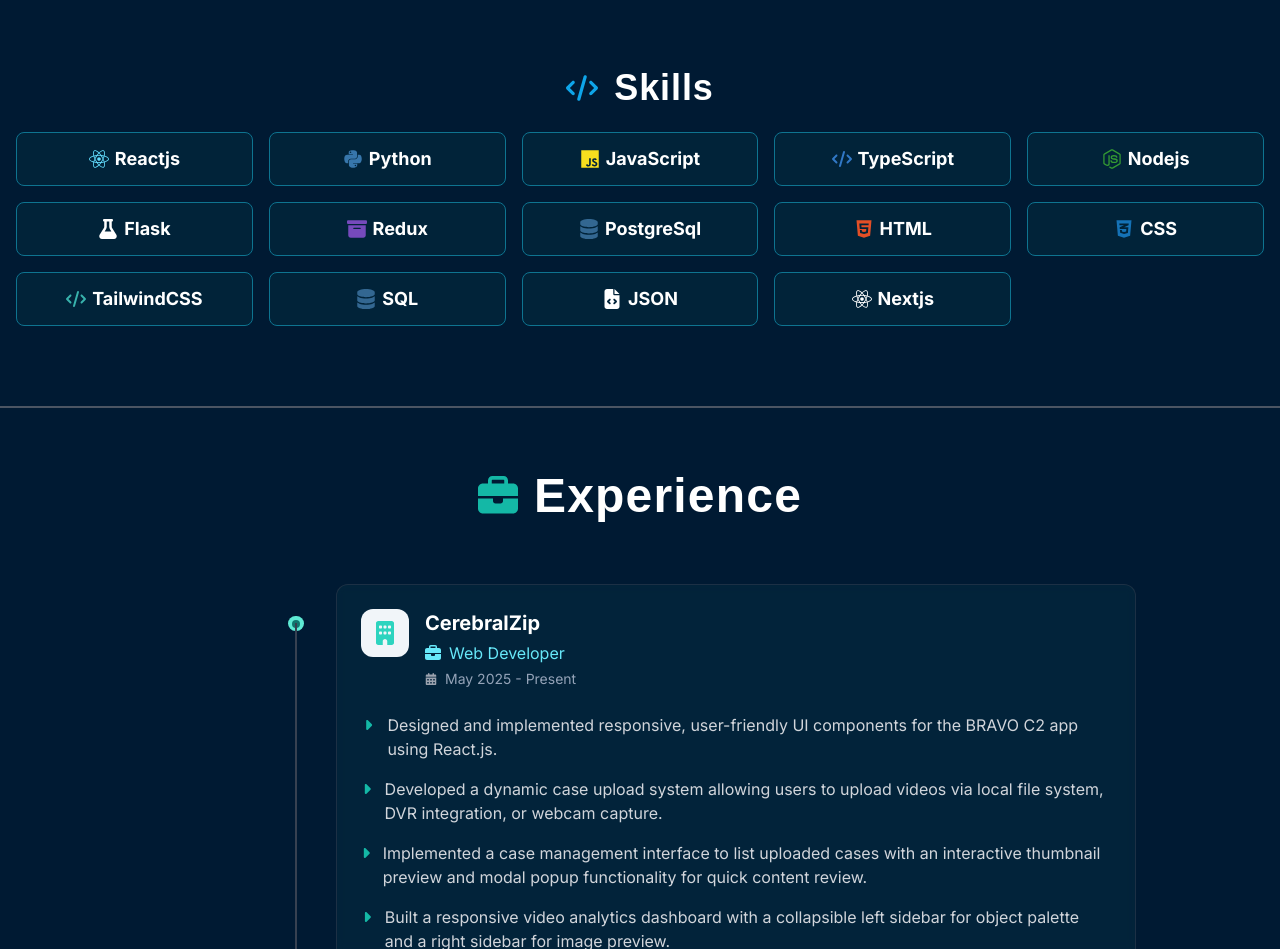
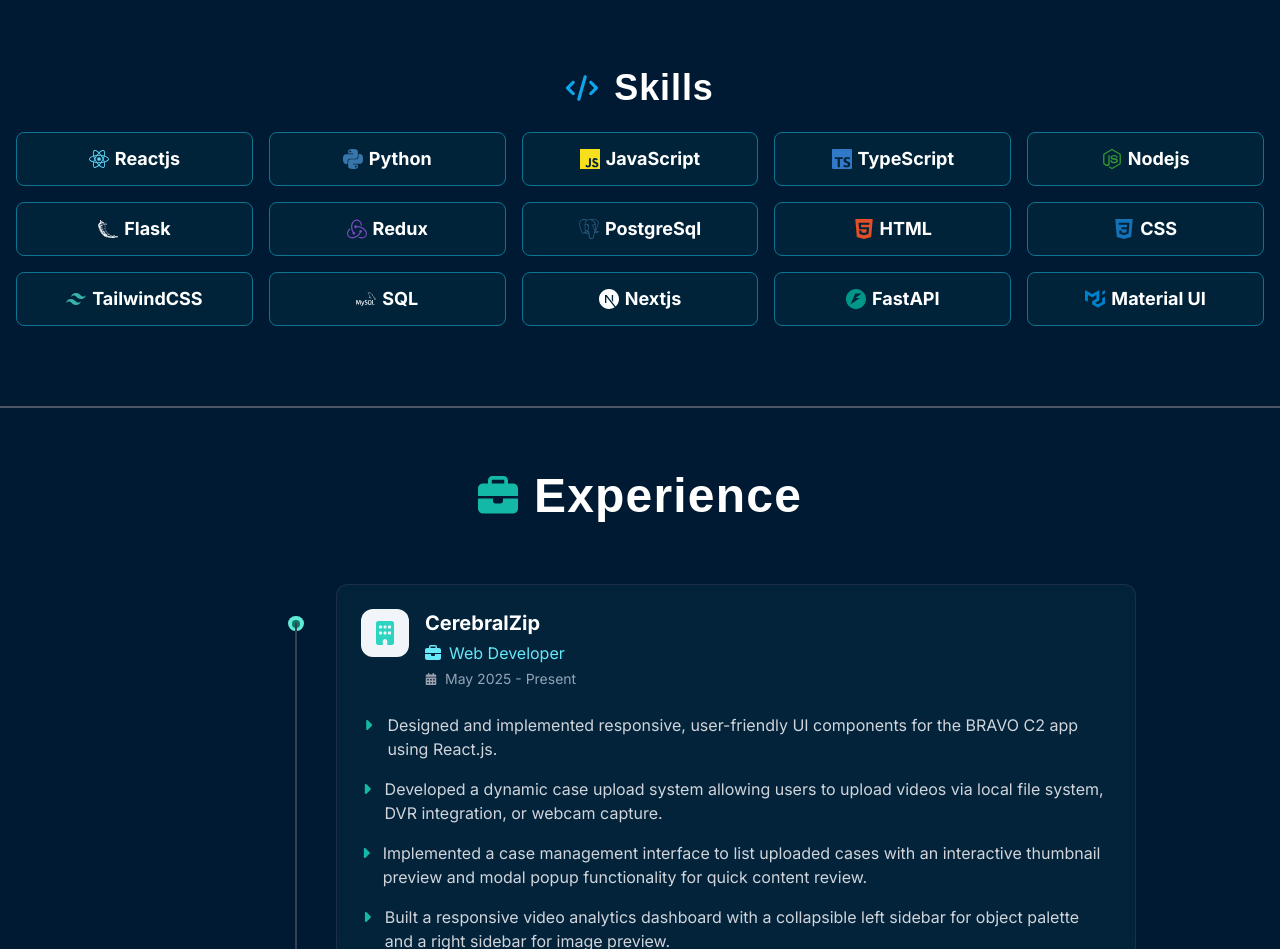
Before and after one commit to mokshit108/portfolio-mokshit-shah, a Next.js app: page / in a window 1280 px wide. Shown: the part 820-1769 px from the top of the page. Built offline with nearby package versions, Linux system fonts and the light colour scheme; a web font is replaced by a local one.

Commit message:
Updated Skills Icon in json and updated SkillCard

```diff
--- a/package.json
+++ b/package.json
@@ -16,7 +16,8 @@
     "framer-motion": "^12.0.8",
     "next": "^15.1.6",
     "react": "^19.0.0",
-    "react-dom": "^19.0.0"
+    "react-dom": "^19.0.0",
+    "react-icons": "^5.5.0"
   },
   "devDependencies": {
     "@eslint/eslintrc": "^3",
--- a/src/app/component/Skill/SkillCard.js
+++ b/src/app/component/Skill/SkillCard.js
@@ -1,20 +1,72 @@
-import { FontAwesomeIcon } from '@fortawesome/react-fontawesome';
-import * as brandIcons from '@fortawesome/free-brands-svg-icons';
-import * as solidIcons from '@fortawesome/free-solid-svg-icons';
+import {
+  SiTailwindcss,
+  SiNextdotjs,
+  SiRedux,
+  SiTypescript,
+  SiPostgresql,
+  SiFastapi,
+  SiMui,
+  SiReact,
+  SiPython,
+  SiJavascript,
+  SiNodedotjs,
+  SiFlask,
+  SiHtml5,
+  SiCss3,
+  SiJson,
+  SiMysql
+} from 'react-icons/si';
 
 const SkillCard = ({ skill }) => {
-  // Function to get the correct icon based on type and name
-  const getIcon = (iconName, type) => {
-    return type === 'brand' ? brandIcons[iconName] : solidIcons[iconName];
+  // Function to get React Icon component
+  const getReactIcon = (reactIconName) => {
+    const reactIcons = {
+      SiTailwindcss,
+      SiNextdotjs,
+      SiRedux,
+      SiTypescript,
+      SiPostgresql,
+      SiFastapi,
+      SiMui,
+      SiReact,
+      SiPython,
+      SiJavascript,
+      SiNodedotjs,
+      SiFlask,
+      SiHtml5,
+      SiCss3,
+      SiJson,
+      SiMysql
+    };
+    return reactIcons[reactIconName];
+  };
+
+  // Function to render the icon
+  const renderIcon = () => {
+    const ReactIconComponent = getReactIcon(skill.reactIcon);
+    if (ReactIconComponent) {
+      return (
+        <ReactIconComponent
+          className="w-4 h-4 sm:w-5 sm:h-5"
+          style={{ color: skill.color }}
+        />
+      );
+    }
+
+    // Fallback for missing icons - show first letter
+    return (
+      <div
+        className="w-4 h-4 sm:w-5 sm:h-5 flex items-center justify-center"
+        style={{ color: skill.color }}
+      >
+        <span className="text-xs font-bold">{skill.title.charAt(0)}</span>
+      </div>
+    );
   };
 
   return (
     <div className="flex justify-center items-center gap-1.5 p-2 sm:p-3 rounded-lg bg-teal-500 bg-opacity-5 border border-cyan-700 hover:bg-teal-500 hover:bg-opacity-90 transition-all duration-300 hover:transform hover:scale-105">
-      <FontAwesomeIcon
-        icon={getIcon(skill.iconName, skill.type)}
-        className="w-4 h-4 sm:w-5 sm:h-5"
-        style={{ color: skill.color }}
-      />
+      {renderIcon()}
       <span className="font-bold font-sans text-center text-white text-sm sm:text-base md:text-lg">{skill.title}</span>
     </div>
   );
--- a/src/app/data/skills.json
+++ b/src/app/data/skills.json
@@ -4,85 +4,106 @@
         "title": "Reactjs",
         "iconName": "faReact",
         "color": "#61DAFB",
-        "type": "brand"
+        "type": "brand",
+        "reactIcon": "SiReact"
       },
       {
         "title": "Python",
         "iconName": "faPython",
         "color": "#3776AB",
-        "type": "brand"
+        "type": "brand",
+        "reactIcon": "SiPython"
       },
       {
         "title": "JavaScript",
         "iconName": "faJs",
         "color": "#F7DF1E",
-        "type": "brand"
+        "type": "brand",
+        "reactIcon": "SiJavascript"
       },
       {
-    "title": "TypeScript",
-    "iconName": "faCode",
-    "color": "#3178C6",
-    "type": "solid"
-  },
+        "title": "TypeScript",
+        "iconName": "faJs",
+        "color": "#3178C6",
+        "type": "brand",
+        "reactIcon": "SiTypescript"
+      },
       {
         "title": "Nodejs",
         "iconName": "faNodeJs",
         "color": "#339933",
-        "type": "brand"
+        "type": "brand",
+        "reactIcon": "SiNodedotjs"
       },
       {
         "title": "Flask",
         "iconName": "faFlask",
         "color": "#FFFFFF",
-        "type": "solid"
+        "type": "solid",
+        "reactIcon": "SiFlask"
       },
       {
         "title": "Redux",
         "iconName": "faBoxArchive",
         "color": "#764ABC",
-        "type": "solid"
+        "type": "solid",
+        "reactIcon": "SiRedux"
       },
       {
         "title": "PostgreSql",
         "iconName": "faDatabase",
         "color": "#336791",
-        "type": "solid"
+        "type": "solid",
+        "reactIcon": "SiPostgresql"
       },
       {
         "title": "HTML",
         "iconName": "faHtml5",
         "color": "#E34F26",
-        "type": "brand"
+        "type": "brand",
+        "reactIcon": "SiHtml5"
       },
       {
         "title": "CSS",
         "iconName": "faCss3Alt",
         "color": "#1572B6",
-        "type": "brand"
+        "type": "brand",
+        "reactIcon": "SiCss3"
       },
       {
         "title": "TailwindCSS",
         "iconName": "faCode",
         "color": "#38B2AC",
-        "type": "solid"
+        "type": "solid",
+        "reactIcon": "SiTailwindcss"
       },
       {
         "title": "SQL",
         "iconName": "faDatabase",
-        "color": "#336791",
-        "type": "solid"
-      },
-      {
-        "title": "JSON",
-        "iconName": "faFileCode",
         "color": "#FFFFFF",
-        "type": "solid"
+        "type": "solid",
+        "reactIcon": "SiMysql"
       },
       {
         "title": "Nextjs",
+        "iconName": "faServer",
+        "color": "#FFFFFF",
+        "type": "solid",
+        "reactIcon": "SiNextdotjs"
+      },
+      {
+        "title": "FastAPI",
+        "iconName": "faPython",
+        "color": "#009688",
+        "type": "brand",
+        "reactIcon": "SiFastapi"
+      },
+      {
+        "title": "Material UI",
         "iconName": "faReact",
-        "color": "#FFFFFF",
-        "type": "brand"
+        "color": "#0081CB",
+        "type": "brand",
+        "reactIcon": "SiMui"
       }
     ]
   }
```
